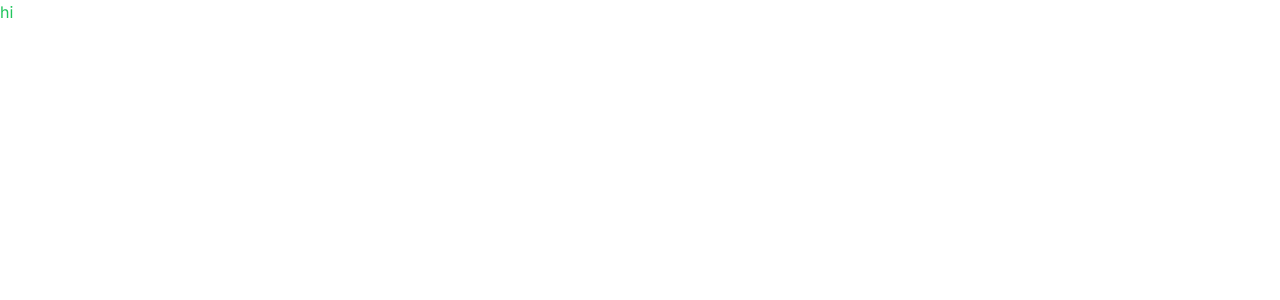
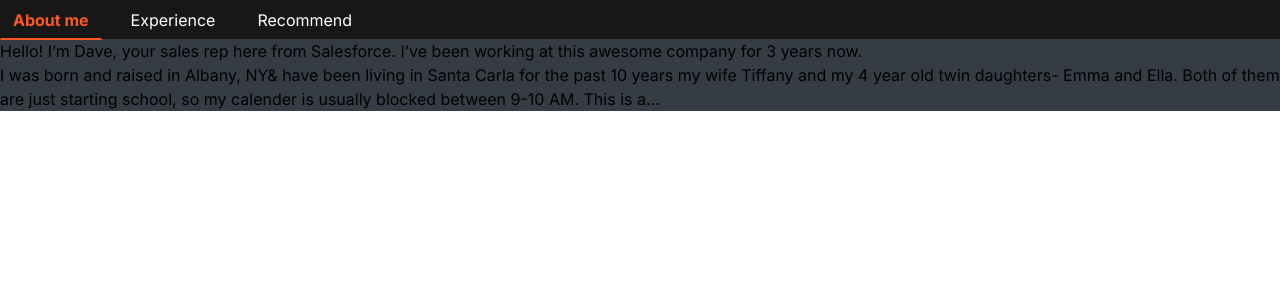
Before and after one commit to Emranhossainshuvo/Lunacal-system, a Next.js app: page / in a window 1280 px wide. Shown: the top 300 px of the page. Built offline with nearby package versions, Linux system fonts and the light colour scheme.

Commit message:
added basic tab based data loading system

```diff
--- a/package.json
+++ b/package.json
@@ -11,7 +11,8 @@
   "dependencies": {
     "next": "14.2.6",
     "react": "^18",
-    "react-dom": "^18"
+    "react-dom": "^18",
+    "react-tabs": "^6.0.2"
   },
   "devDependencies": {
     "@types/node": "^20",
--- a/src/app/page.tsx
+++ b/src/app/page.tsx
@@ -1,8 +1,9 @@
+import TabWidget from "@/components/TabWidget/TabWidget";
 
 export default function Home() {
   return (
     <main>
-      <h3 className="text-green-500">hi</h3>
+      <TabWidget />
     </main>
   );
 }
--- /dev/null
+++ b/src/components/TabWidget/TabWidget.css
@@ -0,0 +1,5 @@
+.active-tab {
+    color: #FF5722;  /* Change the text color */
+    border-bottom: 2px solid #FF5722; /* Add a bottom border */
+    font-weight: bold; /* Make the text bold */
+  }
--- /dev/null
+++ b/src/components/TabWidget/TabWidget.tsx
@@ -0,0 +1,35 @@
+'use client'
+import { Tab, Tabs, TabList, TabPanel } from 'react-tabs';
+import 'react-tabs/style/react-tabs.css';
+import "./TabWidget.css"
+
+const TabWidget = () => {
+    return (
+        <Tabs className="bg-[#363C43]">
+            <TabList className="bg-[#171717] flex gap-4 text-[#ffffff]">
+                <Tab selectedClassName="active-tab">About me</Tab>
+                <Tab selectedClassName="active-tab">Experience</Tab>
+                <Tab selectedClassName="active-tab">Recommend</Tab>
+            </TabList>
+
+            <TabPanel>
+                <span>
+                    <p>
+                        Hello! I’m Dave, your sales rep here from Salesforce. I’ve been working at this awesome company for 3 years now.
+                    </p>
+                    <p>I was born and raised in Albany, NY& have been living in Santa Carla for the past 10 years my wife Tiffany and my 4 year old twin daughters- Emma and Ella. Both of them are just starting school, so my calender is usually blocked between 9-10 AM. This is a...</p>
+                </span>
+            </TabPanel>
+            <TabPanel>
+                <span>
+                    <p>Lorem, ipsum dolor sit amet consectetur adipisicing elit. Odio architecto, ducimus rem voluptatem praesentium magnam, recusandae nisi expedita, quasi illum perferendis libero? Fugiat architecto sint inventore laborum minima assumenda autem tenetur! Est sapiente voluptas culpa unde. Natus voluptatum quibusdam harum nemo porro suscipit molestiae, iusto in nobis. Voluptas, reprehenderit omnis.</p>
+                </span>
+            </TabPanel>
+            <TabPanel>
+                <p>Lorem ipsum dolor sit amet consectetur, adipisicing elit. Quisquam quae similique autem? Officiis, soluta! Fugit ad quisquam, doloribus, reiciendis expedita, autem maxime inventore veniam ea est non consequuntur velit recusandae. Tempore, neque quo, earum velit nihil ducimus rerum reprehenderit consequatur natus, ea nesciunt accusantium magnam laboriosam. Cumque quisquam voluptatum voluptatem.</p>
+            </TabPanel>
+        </Tabs>
+    );
+};
+
+export default TabWidget;
```
Also changed, not shown: 1 other file (tests, documents, lock files or other folders).
